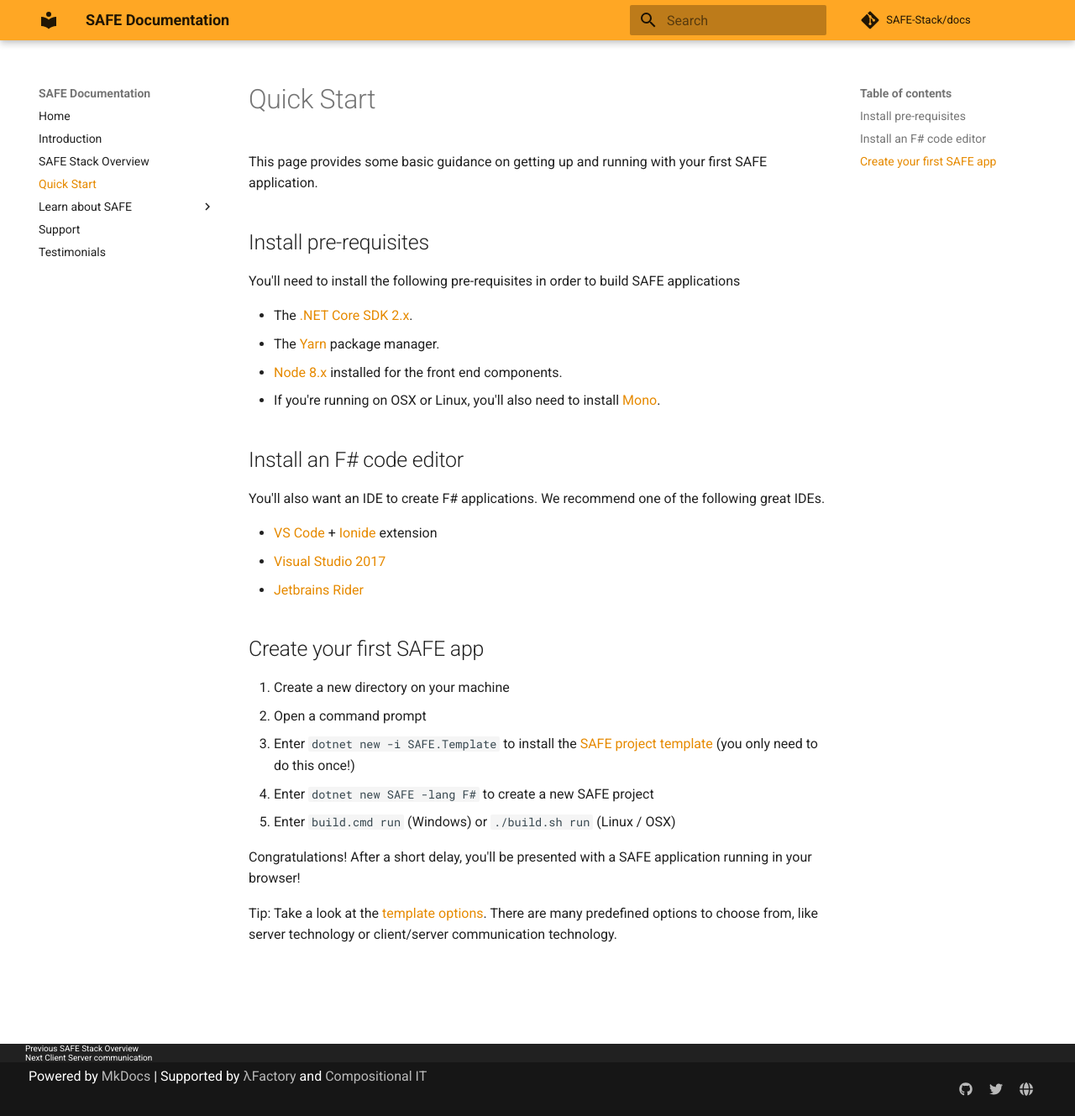
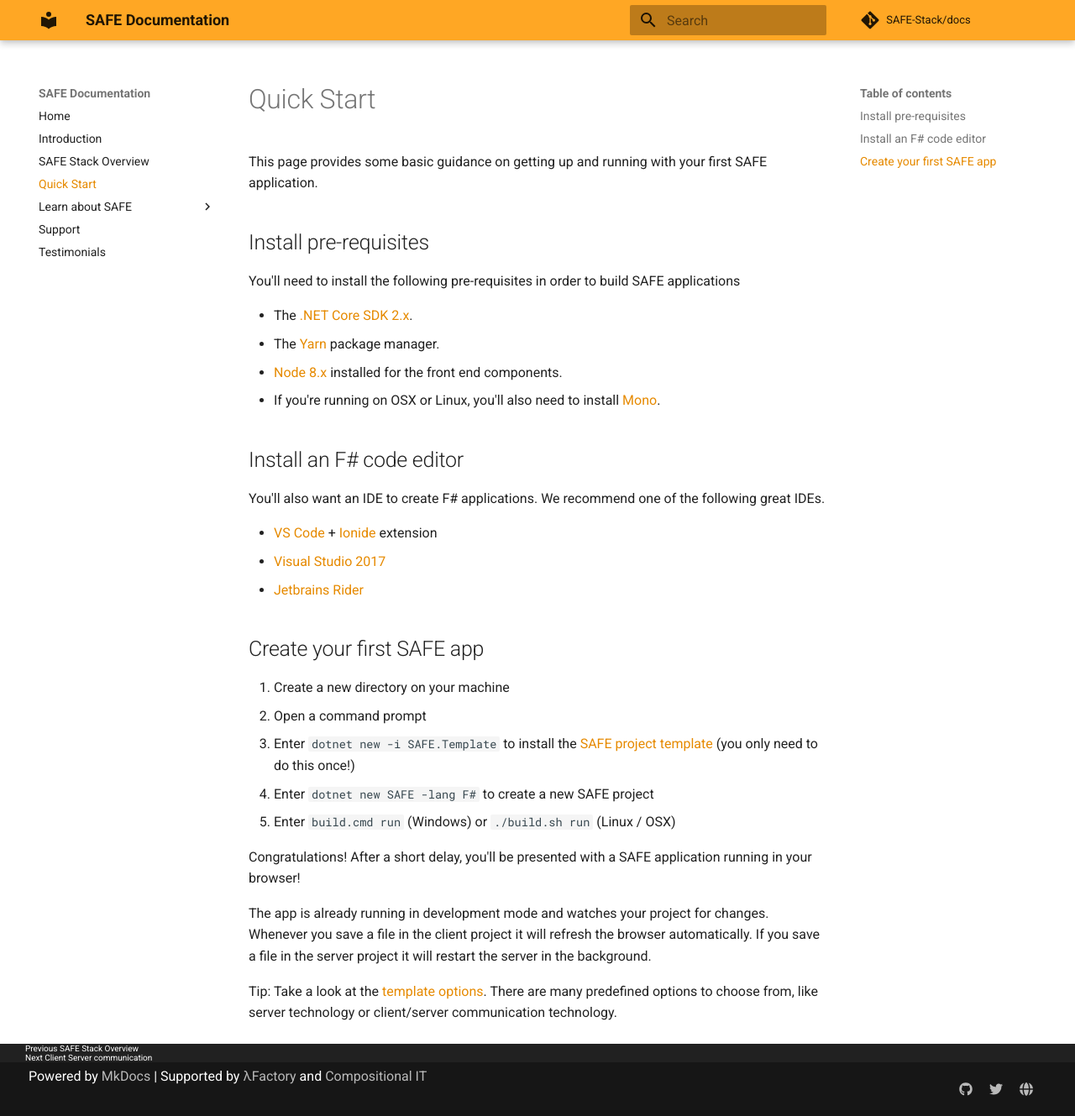
Before and after one commit to SAFE-Stack/docs, an MkDocs documentation site: the page built from docs/quickstart.md, in a window 1280 px wide and 1329 px high. Shown: the whole window at 84% size. Built offline with MkDocs 1.6.1 and Material for MkDocs 9.7.7, drawn with Linux system fonts in a browser that asks for light colours; comment, search, counter and statistics services are not loaded; old or Windows-style settings are respelled for this version of MkDocs.

Commit message:
Notes about development mode

```diff
--- a/docs/quickstart.md
+++ b/docs/quickstart.md
@@ -24,4 +24,6 @@
 
 Congratulations! After a short delay, you'll be presented with a SAFE application running in your browser!
 
+The app is already running in development mode and watches your project for changes. Whenever you save a file in the client project it will refresh the browser automatically. If you save a file in the server project it will restart the server in the background.
+
 Tip: Take a look at the [template options](https://github.com/SAFE-Stack/SAFE-template#template-options). There are many predefined options to choose from, like server technology or client/server communication technology.
```
